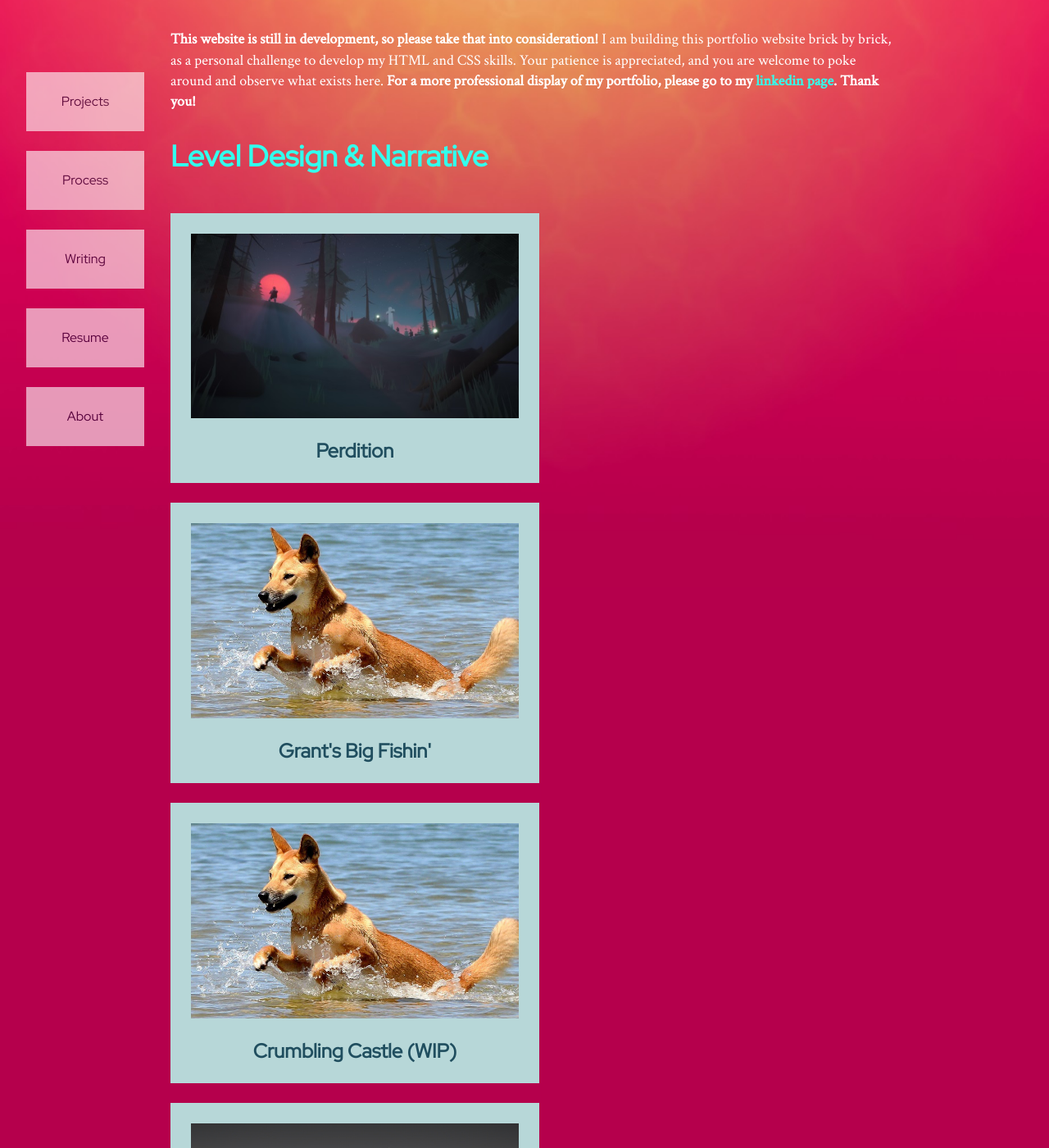
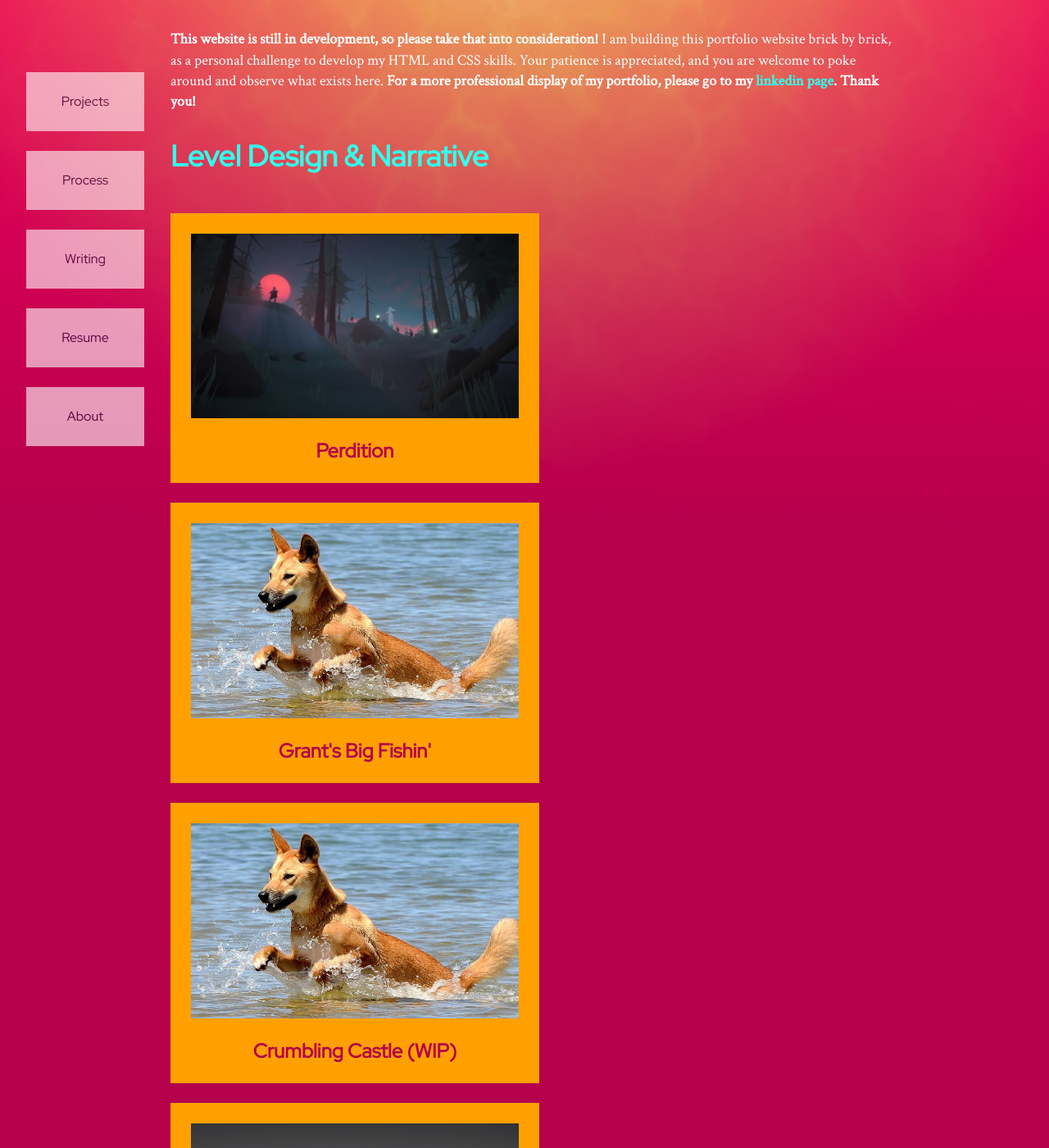
Before and after one commit to digigrant/digigrant.github.io, a Jekyll site: the page built from index.html, in a window 1280 px wide and 1400 px high, scrolled down 244 px. Shown: the whole window at 82% size. Built offline with Jekyll 4.4.1, drawn with Linux system fonts in a browser that asks for light colours.

Commit message:
New palette

```diff
--- a/_sass/_colors.scss
+++ b/_sass/_colors.scss
@@ -1,5 +1,5 @@
-$color1: #EDF7F5;
-$color2: #B7D7D8;
-$color3: #204E5F;
-$color4: #FFC6A8;
-$color5: #FF8984;
+$color1: #FFFFFF;
+$color2: #FFA000;
+$color3: #B5004C;
+$color4: #33FFEE;
+$color5: #110033;
```
